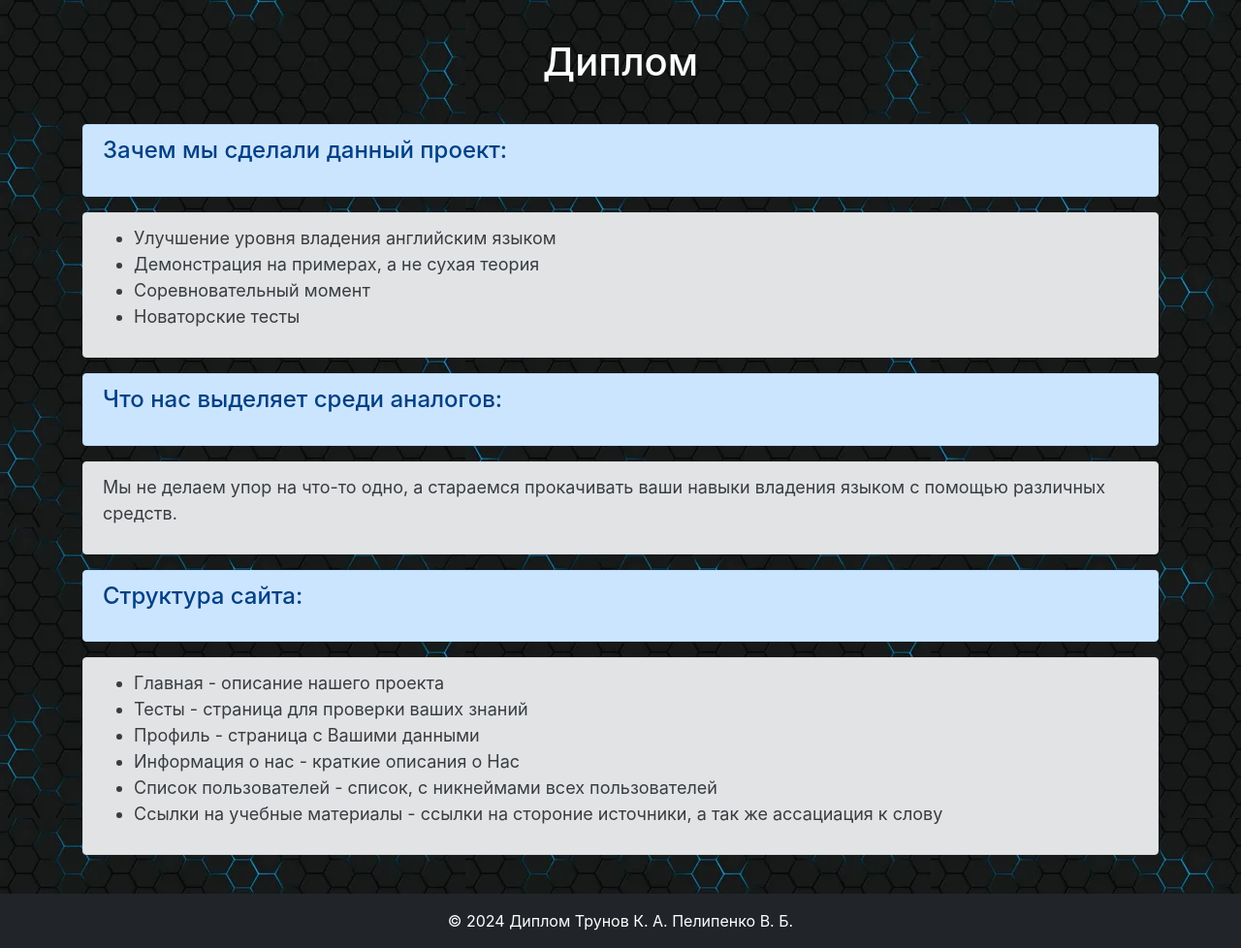
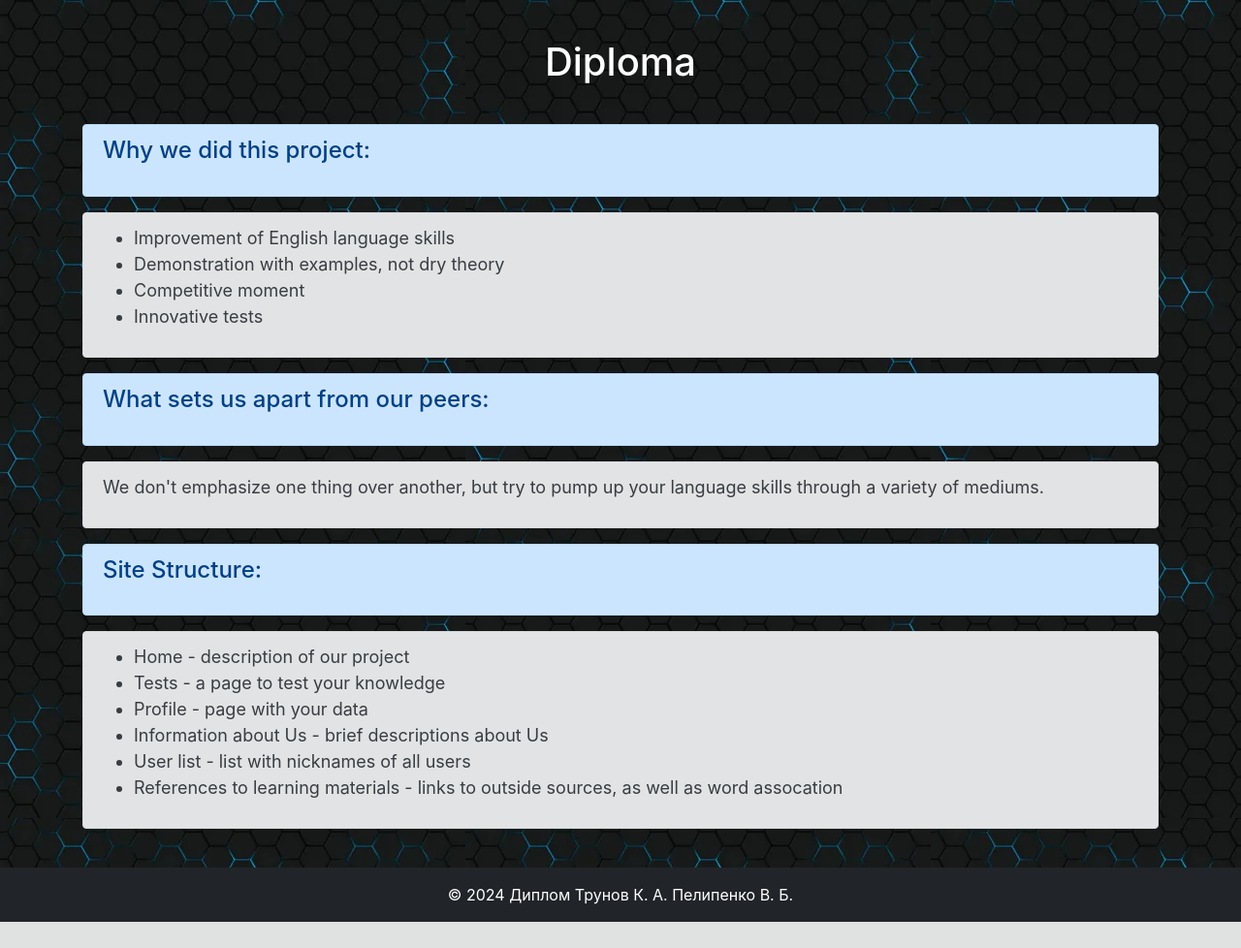
Before and after one commit to KlimentFis/Our_Diploma, a Django app: page / in a window 1280 px wide. Shown: the part 56-1034 px from the top of the page at 97% size. After the commit the page ends 1007 px from the top, so only its background shows below. Run offline with Django 3.2, Linux system fonts and the light colour scheme; a user stored in the database is signed in; tables that the repository leaves empty hold one stand-in row (values such as "Sample post"); some libraries are stand-ins or nearby versions.

```diff
--- a/src/Diploma/LanguageTest/templates/index.html
+++ b/src/Diploma/LanguageTest/templates/index.html
@@ -2,37 +2,37 @@
 
 {% block content %}
 <div class="first-text white-text">
-    <h1 style="margin-bottom: 40px;">Диплом</h1>
+    <h1 style="margin-bottom: 40px;">{% if request.user.use_english %}Diploma{% else %}Диплом{% endif %}</h1>
 </div>
 <div class="container">
     <div class="alert alert-primary" role="alert">
-        <h2 class="h4" style="margin-bottom: 20px;">Зачем мы сделали данный проект:</h2>
+        <h2 class="h4" style="margin-bottom: 20px;">{% if request.user.use_english %}Why we did this project:{% else %}Зачем мы сделали данный проект:{% endif %}</h2>
     </div>
     <div class="alert alert-secondary" role="alert">
         <ul style="font-size: 18px;">
-            <li>Улучшение уровня владения английским языком</li>
-            <li>Демонстрация на примерах, а не сухая теория</li>
-            <li>Соревновательный момент</li>
-            <li>Новаторские тесты</li>
+            <li>{% if request.user.use_english %}Improvement of English language skills{% else %}Улучшение уровня владения английским языком{% endif %}</li>
+            <li>{% if request.user.use_english %}Demonstration with examples, not dry theory{% else %}Демонстрация на примерах, а не сухая теория{% endif %}</li>
+            <li>{% if request.user.use_english %}Competitive moment{% else %}Соревновательный момент{% endif %}</li>
+            <li>{% if request.user.use_english %}Innovative tests{% else %}Новаторские тесты{% endif %}</li>
         </ul>
     </div>
     <div class="alert alert-primary" role="alert">
-        <h2 class="h4" style="margin-bottom: 20px;">Что нас выделяет среди аналогов:</h2>
+        <h2 class="h4" style="margin-bottom: 20px;">{% if request.user.use_english %}What sets us apart from our peers:{% else %}Что нас выделяет среди аналогов:{% endif %}</h2>
     </div>
     <div class="alert alert-secondary" role="alert">
-        <p class="mb-3" style="font-size: 18px;">Мы не делаем упор на что-то одно, а стараемся прокачивать ваши навыки владения языком с помощью различных средств.</p>
+        <p class="mb-3" style="font-size: 18px;">{% if request.user.use_english %}We don't emphasize one thing over another, but try to pump up your language skills through a variety of mediums.{% else %}Мы не делаем упор на что-то одно, а стараемся прокачивать ваши навыки владения языком с помощью различных средств.{% endif %}</p>
     </div>
     <div class="alert alert-primary" role="alert">
-        <h2 class="h4" style="margin-bottom: 20px;">Структура сайта:</h2>
+        <h2 class="h4" style="margin-bottom: 20px;">{% if request.user.use_english %}Site Structure:{% else %}Структура сайта:{% endif %}</h2>
     </div>
     <div class="alert alert-secondary" style="margin-bottom: 40px;" role="alert" >
         <ul style="font-size: 18px;">
-            <li>Главная - описание нашего проекта</li>
-            <li>Тесты - страница для проверки ваших знаний</li>
-            <li>Профиль - страница с Вашими данными</li>
-            <li>Информация о нас - краткие описания о Нас</li>
-            <li>Список пользователей - список, с никнеймами всех пользователей</li>
-            <li>Ссылки на учебные материалы - ссылки на стороние источники, а так же ассациация к слову</li>
+            <li>{% if request.user.use_english %}Home - description of our project{% else %}Главная - описание нашего проекта{% endif %}</li>
+            <li>{% if request.user.use_english %}Tests - a page to test your knowledge{% else %}Тесты - страница для проверки ваших знаний{% endif %}</li>
+            <li>{% if request.user.use_english %}Profile - page with your data{% else %}Профиль - страница с Вашими данными{% endif %}</li>
+            <li>{% if request.user.use_english %}Information about Us - brief descriptions about Us{% else %}Информация о нас - краткие описания о Нас{% endif %}</li>
+            <li>{% if request.user.use_english %}User list - list with nicknames of all users{% else %}Список пользователей - список, с никнеймами всех пользователей{% endif %}</li>
+            <li>{% if request.user.use_english %}References to learning materials - links to outside sources, as well as word assocation{% else %}Ссылки на учебные материалы - ссылки на стороние источники, а так же ассациация к слову{% endif %}</li>
         </ul>
     </div>
 </div>
```
Also changed, not shown: src/Diploma/LanguageTest/templates/profile.html (+5 -5 lines), src/Diploma/LanguageTest/templates/tests.html (+4 -4 lines).
